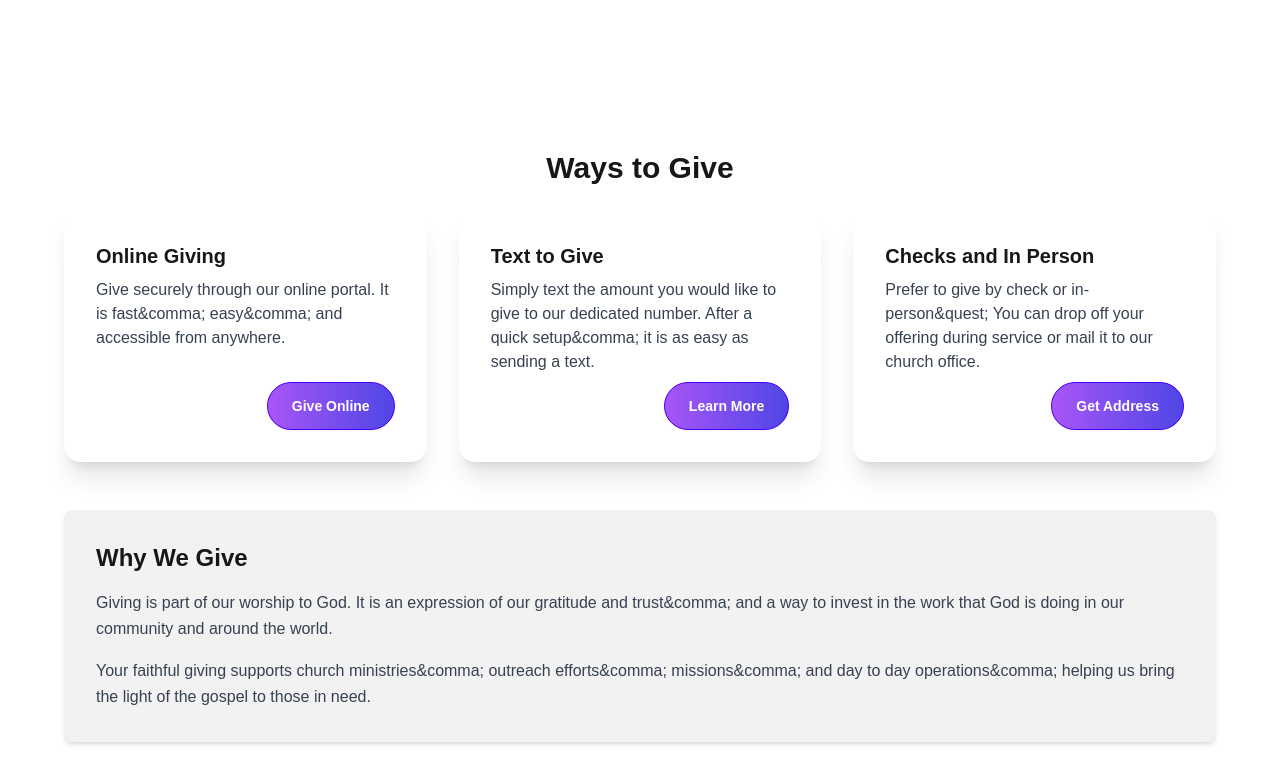
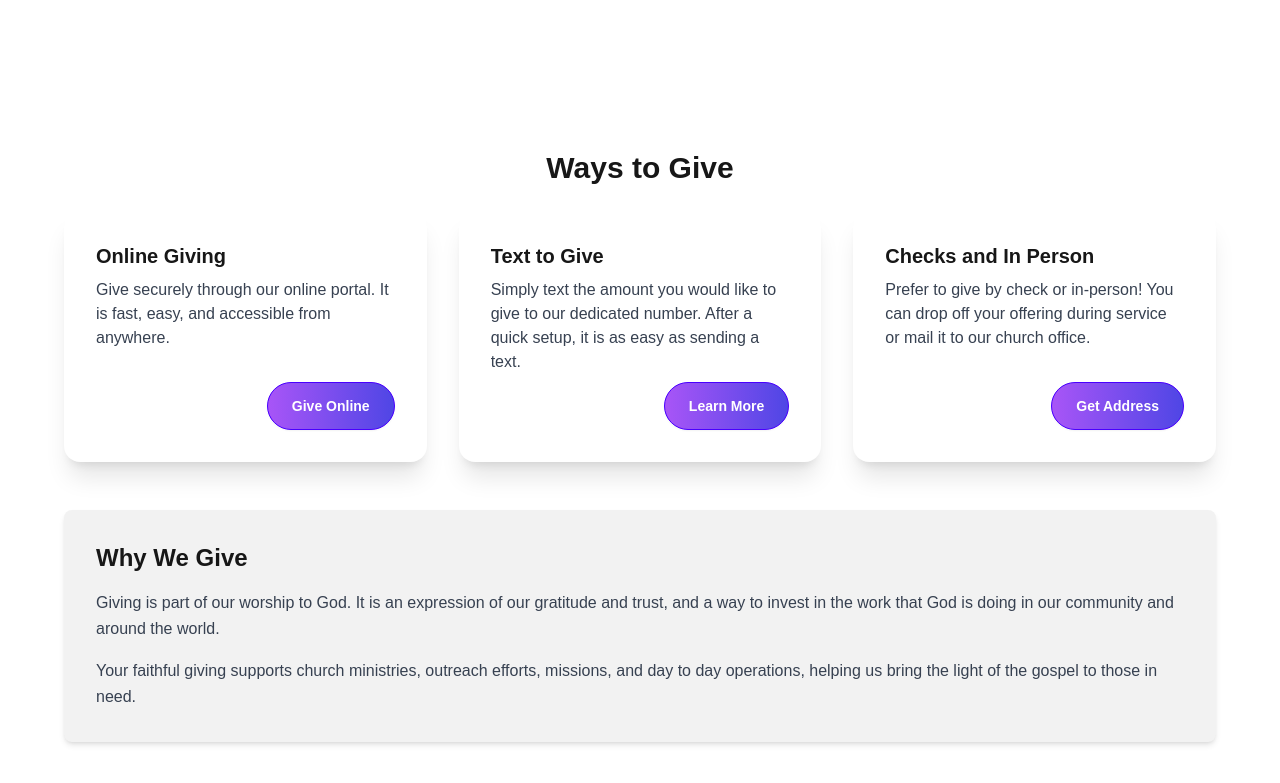
Before and after one commit to BiziLife/MtHermon, a Next.js app: page /Giving in a window 1280 px wide. Shown: the part 343-1126 px from the top of the page. Built offline with nearby package versions, Linux system fonts and the light colour scheme.

Commit message:
updated pages
I removed the &comma; from pages

```diff
--- a/app/Contact/page.tsx
+++ b/app/Contact/page.tsx
@@ -18,7 +18,7 @@ export default function ContactPage() {
             <div className="max-w-xl">
                 <h1 className="mb-5 text-5xl font-bold">Get in Touch</h1>
                 <p className="mb-5">
-                We love to hear from you! Reach out with questions&comma;  prayer requests&comma;
+                We love to hear from you! Reach out with questions, prayer requests,
                 or learn more about upcoming events at Mount Hermon Church.
                 </p>
             </div>
@@ -30,7 +30,7 @@ export default function ContactPage() {
             <div className="text-center mb-8">
             <h2 className="text-3xl font-semibold">Contact Us</h2>
             <p className="text-gray-600 mt-2">
-                Fill out the form below&comma;  and we will respond as soon as possible.
+                Fill out the form below, and we will respond as soon as possible.
             </p>
             </div>
 
--- a/app/Events/page.tsx
+++ b/app/Events/page.tsx
@@ -40,8 +40,8 @@ export default function EventsPage() {
           <div className="max-w-2xl mx-auto">
             <h1 className="mb-5 text-5xl font-bold">Upcoming Events</h1>
             <p className="mb-5 text-lg">
-              Stay connected and get involved in our upcoming gatherings&comma;
-              workshops&comma;  and outreach opportunities.
+              Stay connected and get involved in our upcoming gatherings,
+              workshops, and outreach opportunities.
             </p>
           </div>
         </div>
--- a/app/Giving/page.tsx
+++ b/app/Giving/page.tsx
@@ -50,7 +50,7 @@ export default function GivingPage() {
               <div className="card-body">
                 <h3 className="card-title text-xl font-semibold">Online Giving</h3>
                 <p className="text-gray-700">
-                  Give securely through our online portal. It is fast&comma;  easy&comma;  and
+                  Give securely through our online portal. It is fast, easy, and
                   accessible from anywhere.
                 </p>
                 <div className="card-actions justify-end">
@@ -72,7 +72,7 @@ export default function GivingPage() {
                 <h3 className="card-title text-xl font-semibold">Text to Give</h3>
                 <p className="text-gray-700">
                   Simply text the amount you would like to give to our dedicated number.
-                  After a quick setup&comma;  it is as easy as sending a text.
+                  After a quick setup, it is as easy as sending a text.
                 </p>
                 <div className="card-actions justify-end">
                   <button
@@ -91,7 +91,7 @@ export default function GivingPage() {
               <div className="card-body">
                 <h3 className="card-title text-xl font-semibold">Checks and In Person</h3>
                 <p className="text-gray-700">
-                  Prefer to give by check or in-person&quest; You can drop off your
+                  Prefer to give by check or in-person! You can drop off your
                   offering during service or mail it to our church office.
                 </p>
                 <div className="card-actions justify-end">
@@ -114,12 +114,12 @@ export default function GivingPage() {
             <h2 className="text-2xl font-semibold mb-4">Why We Give</h2>
             <p className="text-gray-700 leading-relaxed">
               Giving is part of our worship to God. It is an expression of our
-              gratitude and trust&comma;  and a way to invest in the work that God is
+              gratitude and trust,  and a way to invest in the work that God is
               doing in our community and around the world.
             </p>
             <p className="text-gray-700 mt-4 leading-relaxed">
-              Your faithful giving supports church ministries&comma;  outreach efforts&comma;
-              missions&comma;  and day to day operations&comma;  helping us bring the light
+              Your faithful giving supports church ministries, outreach efforts,
+              missions, and day to day operations, helping us bring the light
               of the gospel to those in need.
             </p>
           </div>
```
